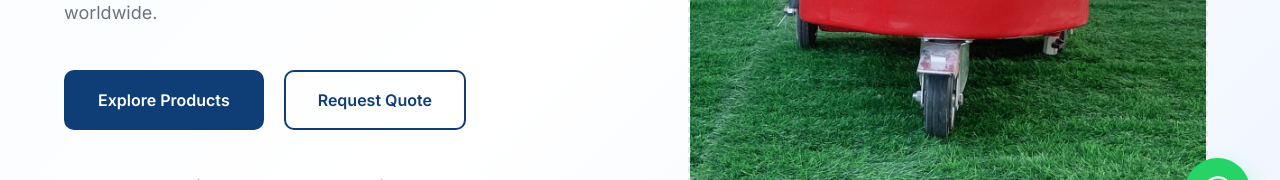
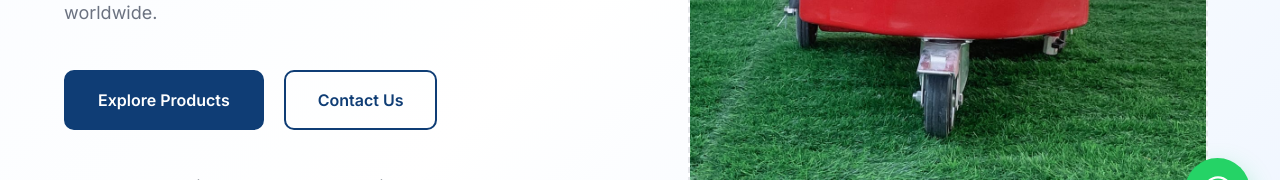
Before and after one commit to siddartha1233/CarWashTrolley.co, a React (Vite) app: page / in a window 1280 px wide. Shown: the part 547-727 px from the top of the page. Built offline with nearby package versions, Linux system fonts and the light colour scheme.

Commit message:
Update Hero.jsx

```diff
--- a/src/components/home/Hero.jsx
+++ b/src/components/home/Hero.jsx
@@ -33,10 +33,10 @@ const Hero = () => {
             </Link>
 
             <Link
-              to="/quote"
+              to="/contact"
               className="hero-btn hero-btn-secondary"
             >
-              Request Quote
+              Contact Us
             </Link>
 
           </div>
```
